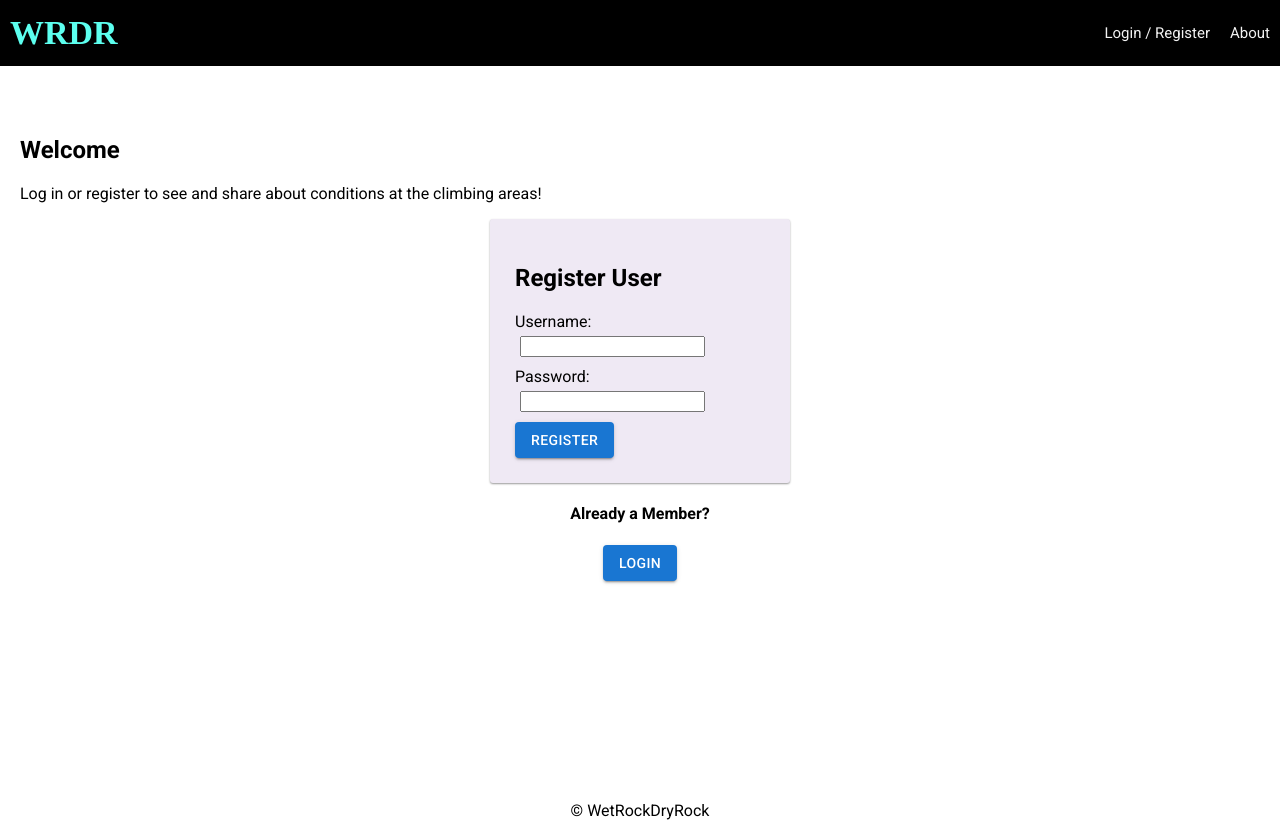
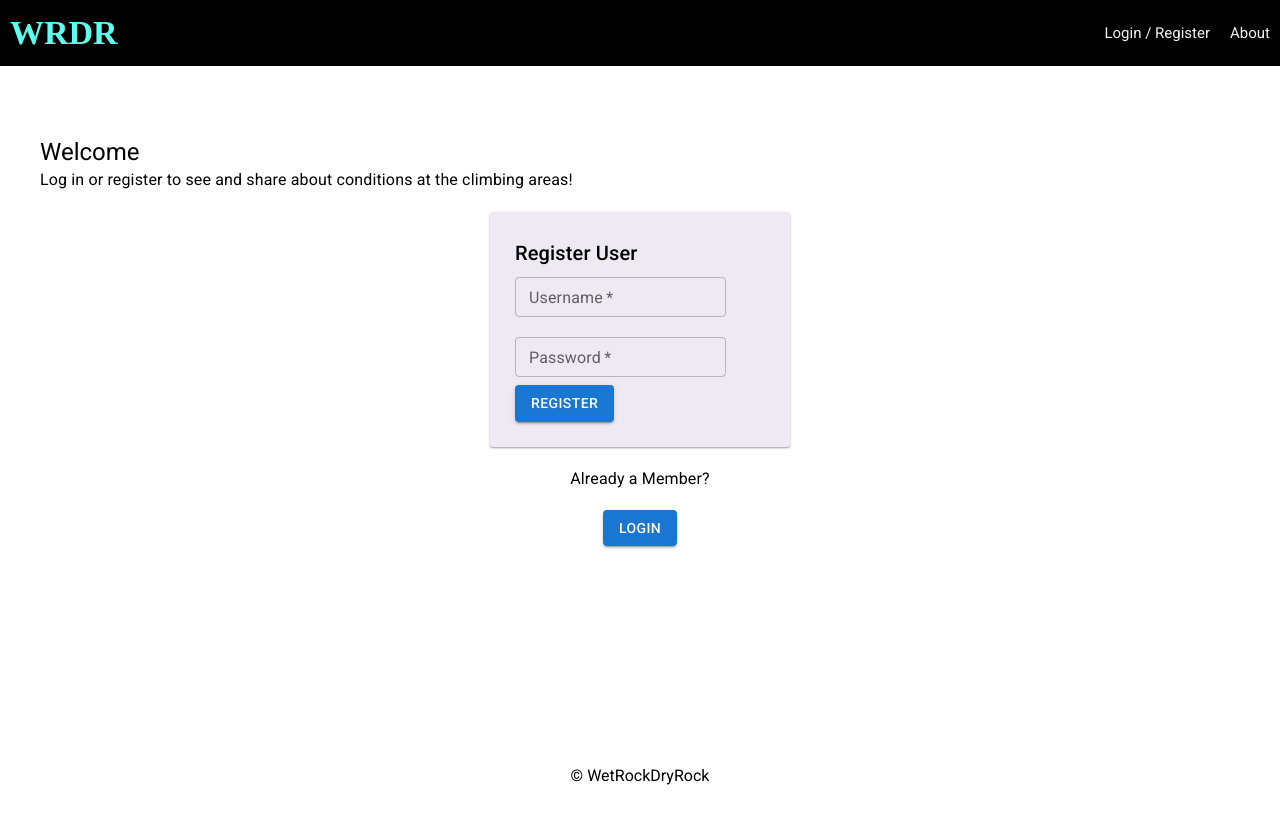
Before and after one commit to horn0208/prime-solo-project, a React (Create React App) app: page /user#/home in a window 1280 px wide. After the commit the page ends 805 px from the top, so only its background shows below. Built offline with nearby package versions, Linux system fonts and the light colour scheme; no server answers; a web font is replaced by a local one.

Commit message:
landing page layout and typography

```diff
--- a/src/components/LandingPage/LandingPage.css
+++ b/src/components/LandingPage/LandingPage.css
@@ -1,6 +1,10 @@
 /* --------------------------------------------------------------------------------
 Grid
 -------------------------------------------------------------------------------- */
+
+.welcome-txt {
+  margin: 20px;
+}
 
 .grid {
   display: flex;
--- a/src/components/LandingPage/LandingPage.jsx
+++ b/src/components/LandingPage/LandingPage.jsx
@@ -3,6 +3,7 @@ import { useHistory } from 'react-router-dom';
 import './LandingPage.css';
 // MUI style imports
 import Button from '@mui/material/Button';
+import Typography from '@mui/material/Typography';
 
 // CUSTOM COMPONENTS
 import RegisterForm from '../RegisterForm/RegisterForm';
@@ -17,19 +18,19 @@ function LandingPage() {
 
   return (
     <div className="container">
-      <h2>{heading}</h2>
-
       <div>
-        <div>
-          <p>
+        <div className='welcome-txt'>
+          <Typography variant='h5'>{heading}</Typography>
+          <Typography variant='body1'>
             Log in or register to see and share about conditions at the climbing areas!
-          </p>
+          </Typography>
         </div>
         <div>
           <RegisterForm />
 
           <center>
-            <h4>Already a Member?</h4>
+            <Typography variant='body1'>Already a Member?</Typography>
+            <br />
             <Button variant='contained' onClick={onLogin}>
               Login
             </Button>
--- a/src/components/LoginForm/LoginForm.css
+++ b/src/components/LoginForm/LoginForm.css
@@ -1,3 +1,3 @@
 .loginBtn {
-    margin-top: 10px;
+    margin: 10px;
   }
--- a/src/components/LoginForm/LoginForm.jsx
+++ b/src/components/LoginForm/LoginForm.jsx
@@ -32,7 +32,7 @@ function LoginForm() {
 
   return (
     <form className="formPanel" onSubmit={login}>
-      <Typography variant='h5'>Login</Typography>
+      <Typography variant='h6'>Login</Typography>
       {errors.loginMessage && (
         <h3 className="alert" role="alert">
           {errors.loginMessage}
@@ -41,7 +41,7 @@ function LoginForm() {
       <div>
         <label htmlFor="username">
           <TextField
-            margin='normal'
+            margin='dense'
             size="small"
             type="text"
             label='Username'
--- a/src/components/RegisterForm/RegisterForm.jsx
+++ b/src/components/RegisterForm/RegisterForm.jsx
@@ -2,6 +2,8 @@ import React, { useState } from 'react';
 import { useDispatch, useSelector } from 'react-redux';
 //MUI style imports
 import Button from '@mui/material/Button';
+import TextField from '@mui/material/TextField';
+import Typography from '@mui/material/Typography';
 
 function RegisterForm() {
   const [username, setUsername] = useState('');
@@ -23,7 +25,7 @@ function RegisterForm() {
 
   return (
     <form className="formPanel" onSubmit={registerUser}>
-      <h2>Register User</h2>
+      <Typography variant='h6'>Register User</Typography>
       {errors.registrationMessage && (
         <h3 className="alert" role="alert">
           {errors.registrationMessage}
@@ -31,26 +33,28 @@ function RegisterForm() {
       )}
       <div>
         <label htmlFor="username">
-          Username:
-          <input
+          <TextField
+            margin='dense'
+            size="small"
             type="text"
-            name="username"
+            label='Username'
             value={username}
             required
-            onChange={(event) => setUsername(event.target.value)}
-          />
+            onChange={(event) => setUsername(event.target.value)}>
+          </TextField>
         </label>
       </div>
       <div>
         <label htmlFor="password">
-          Password:
-          <input
+          <TextField
+            margin='normal'
+            size="small"
             type="password"
-            name="password"
+            label='Password'
             value={password}
             required
-            onChange={(event) => setPassword(event.target.value)}
-          />
+            onChange={(event) => setPassword(event.target.value)}>
+          </TextField>
         </label>
       </div>
       <div>
```
